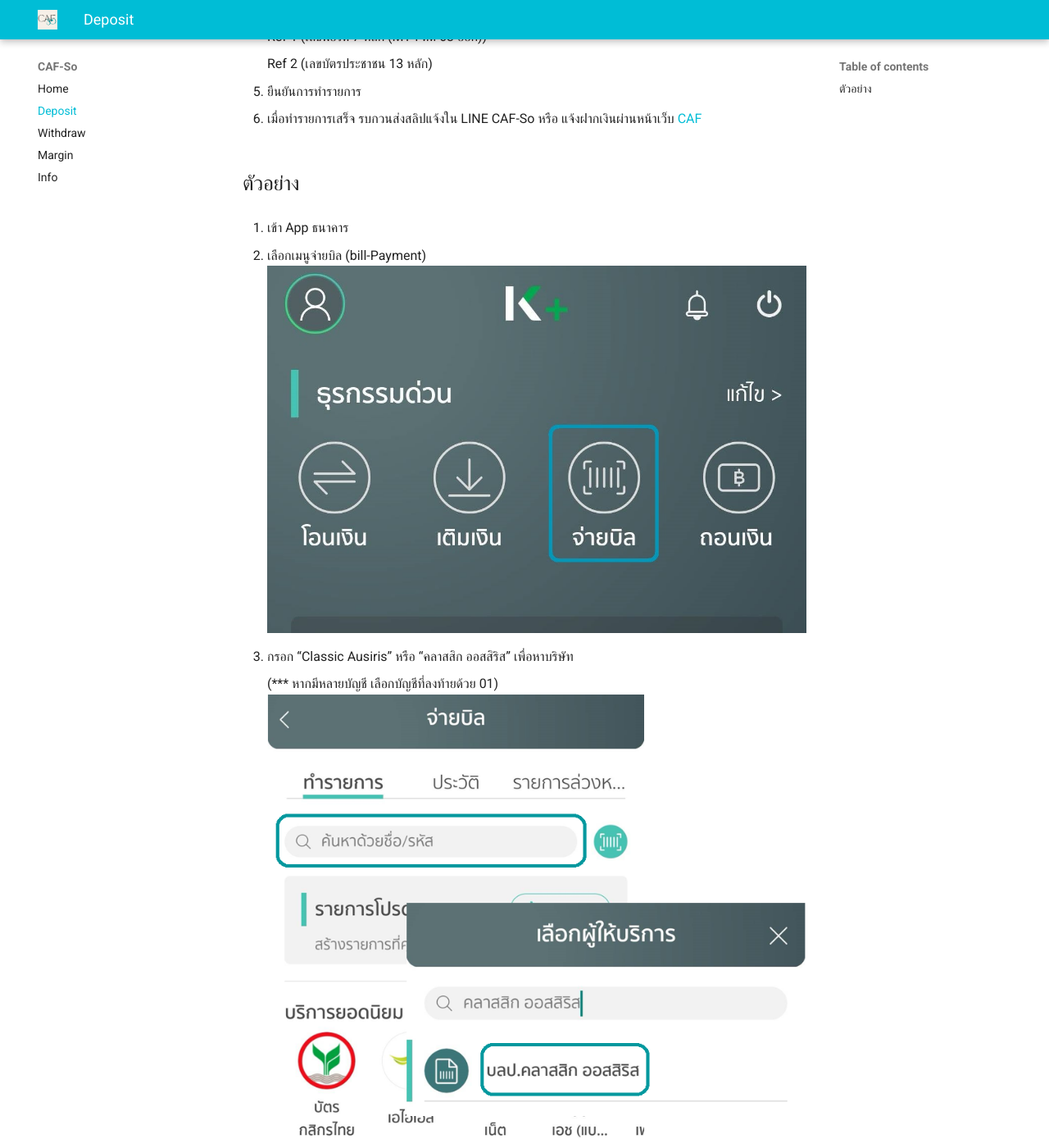
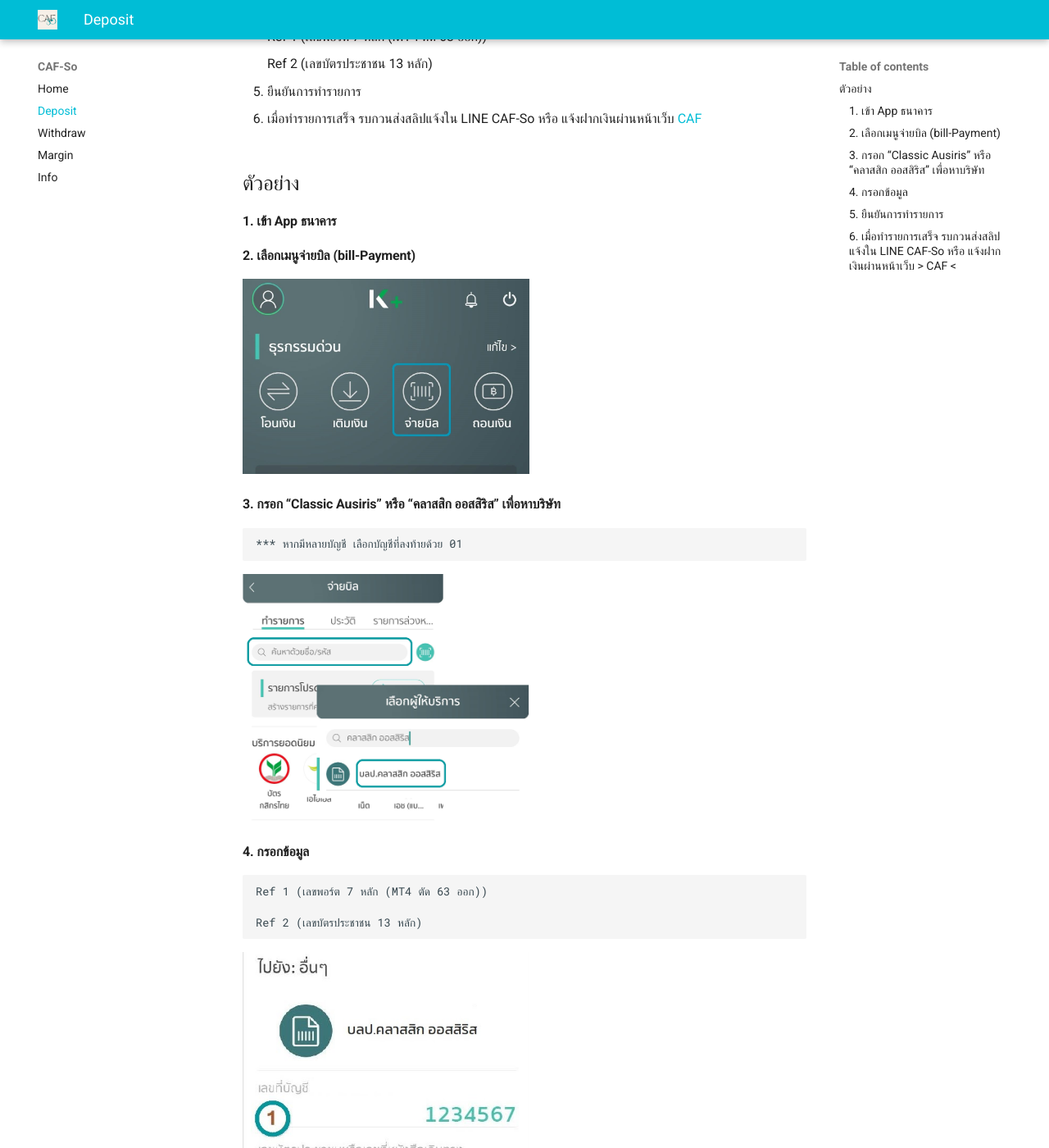
Before and after one commit to Sothorn-J/caf-so, an MkDocs documentation site: the page built from docs/deposit.md, in a window 1280 px wide and 1400 px high, scrolled down 324 px. Shown: the whole window at 82% size. Built offline with MkDocs 1.6.1 and Material for MkDocs 9.7.7, drawn with Linux system fonts in a browser that asks for light colours; some of the changed lines change nothing that is shown; some of the changed text lies outside the part shown.

Commit message:
Update deposit.md

```diff
--- a/docs/deposit.md
+++ b/docs/deposit.md
@@ -20,24 +20,29 @@
 
 ## ตัวอย่าง
 
-1. เข้า App ธนาคาร
+#### 1. เข้า App ธนาคาร
 
-2. เลือกเมนูจ่ายบิล (bill-Payment)
-![02](images/deposit/02.jpg)
+#### 2. เลือกเมนูจ่ายบิล (bill-Payment)
 
-3. กรอก “Classic Ausiris” หรือ “คลาสสิก ออสสิริส” เพื่อหาบริษัท
+![02](images/deposit/02.jpg){width="350"}
 
-    (*** หากมีหลายบัญชี เลือกบัญชีที่ลงท้ายด้วย 01)
-![03](images/deposit/03.PNG)
+#### 3. กรอก “Classic Ausiris” หรือ “คลาสสิก ออสสิริส” เพื่อหาบริษัท
 
-4. กรอกข้อมูล
+    *** หากมีหลายบัญชี เลือกบัญชีที่ลงท้ายด้วย 01
+
+![03](images/deposit/03.PNG){width="350"}
+
+#### 4. กรอกข้อมูล
 
     Ref 1 (เลขพอร์ต 7 หลัก (MT4 ตัด 63 ออก))
 
     Ref 2 (เลขบัตรประชาชน 13 หลัก)
-![04](images/deposit/04.JPG)
 
-5. ยืนยันการทำรายการ
-![05](images/deposit/05.JPG)
+![04](images/deposit/04.JPG){width="350"}
 
-6. เมื่อทำรายการเสร็จ รบกวนส่งสลิปแจ้งใน LINE CAF-So หรือ แจ้งฝากเงินผ่านหน้าเว็บ [CAF](https://www.caf.co.th/)
+#### 5. ยืนยันการทำรายการ
+
+![05](images/deposit/05.JPG){width="350"}
+
+#### 6. เมื่อทำรายการเสร็จ รบกวนส่งสลิปแจ้งใน LINE CAF-So หรือ แจ้งฝากเงินผ่านหน้าเว็บ [> CAF <](https://www.caf.co.th/)
+---
```
